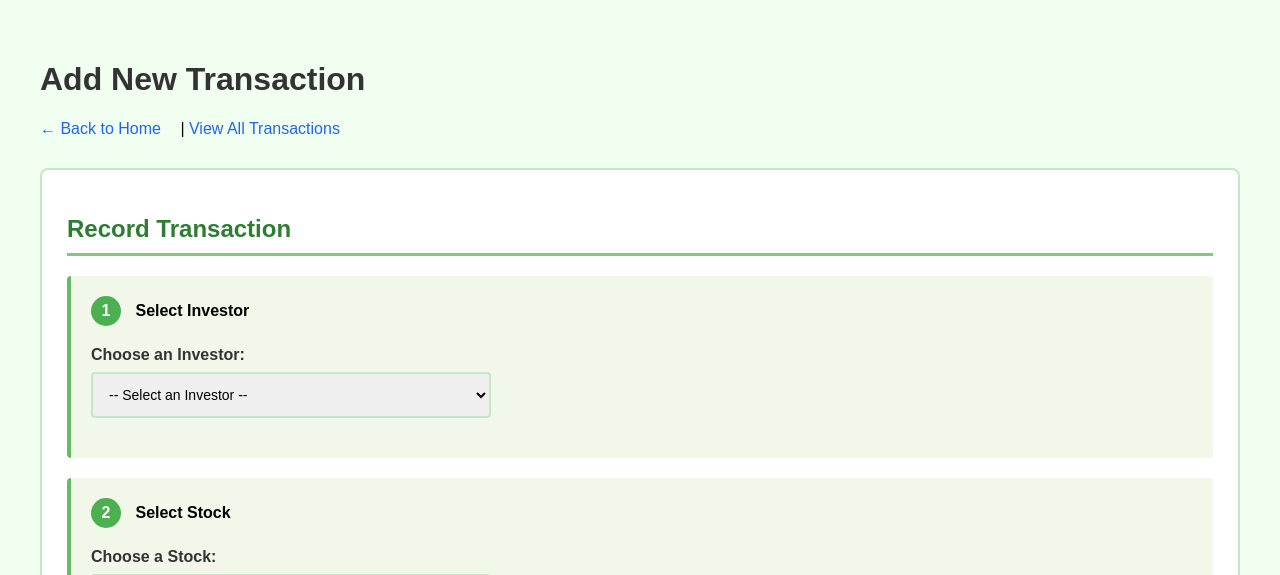
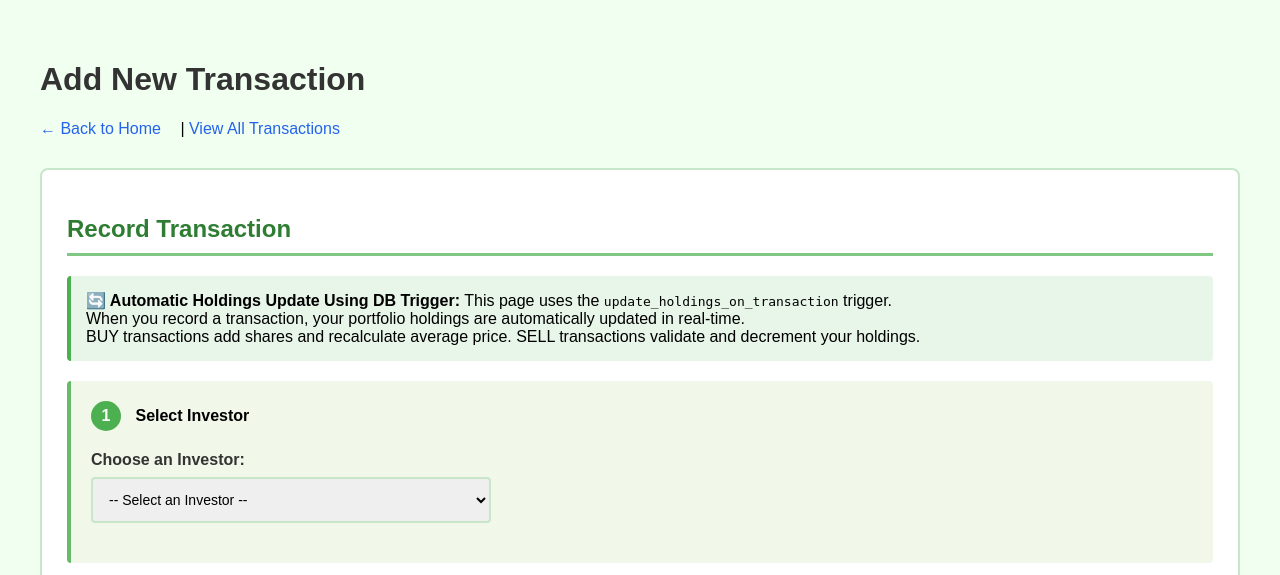
Before and after one commit to sungjoon0710/db4111, a Flask app: template templates/add_transactions.html in a window 1280 px wide. Shown: the top 575 px of the page. Run offline with Flask 3, Linux system fonts and the light colour scheme; the template is opened without the code that fills it, so the values that code supplies are empty; parts of the project's set-up code (start-up, migrations or seed data) failed here and were passed over.

Commit message:
copy change

```diff
--- a/templates/add_transactions.html
+++ b/templates/add_transactions.html
@@ -154,6 +154,12 @@
 
 <div class="transaction-section">
   <h2 class="section-title">Record Transaction</h2>
+
+  <div style="background-color: #E8F5E9; border-left: 4px solid #4CAF50; padding: 15px; margin: 20px 0; border-radius: 4px;">
+    <strong>🔄 Automatic Holdings Update Using DB Trigger:</strong> This page uses the <code>update_holdings_on_transaction</code> trigger.<br>
+    When you record a transaction, your portfolio holdings are automatically updated in real-time.<br>
+    BUY transactions add shares and recalculate average price. SELL transactions validate and decrement your holdings.
+  </div>
 
   {% if confirmation == 'success' and message %}
   <div class="confirmation-success">
```
